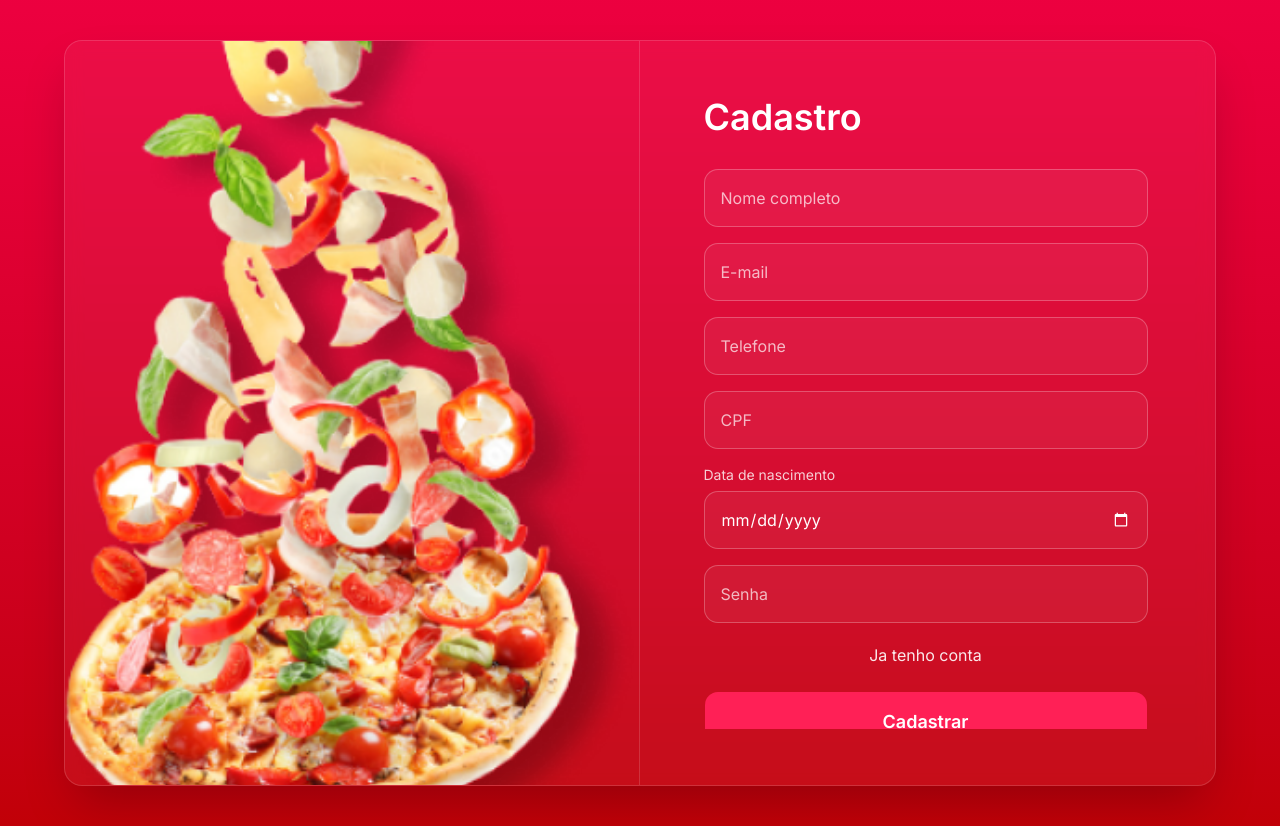
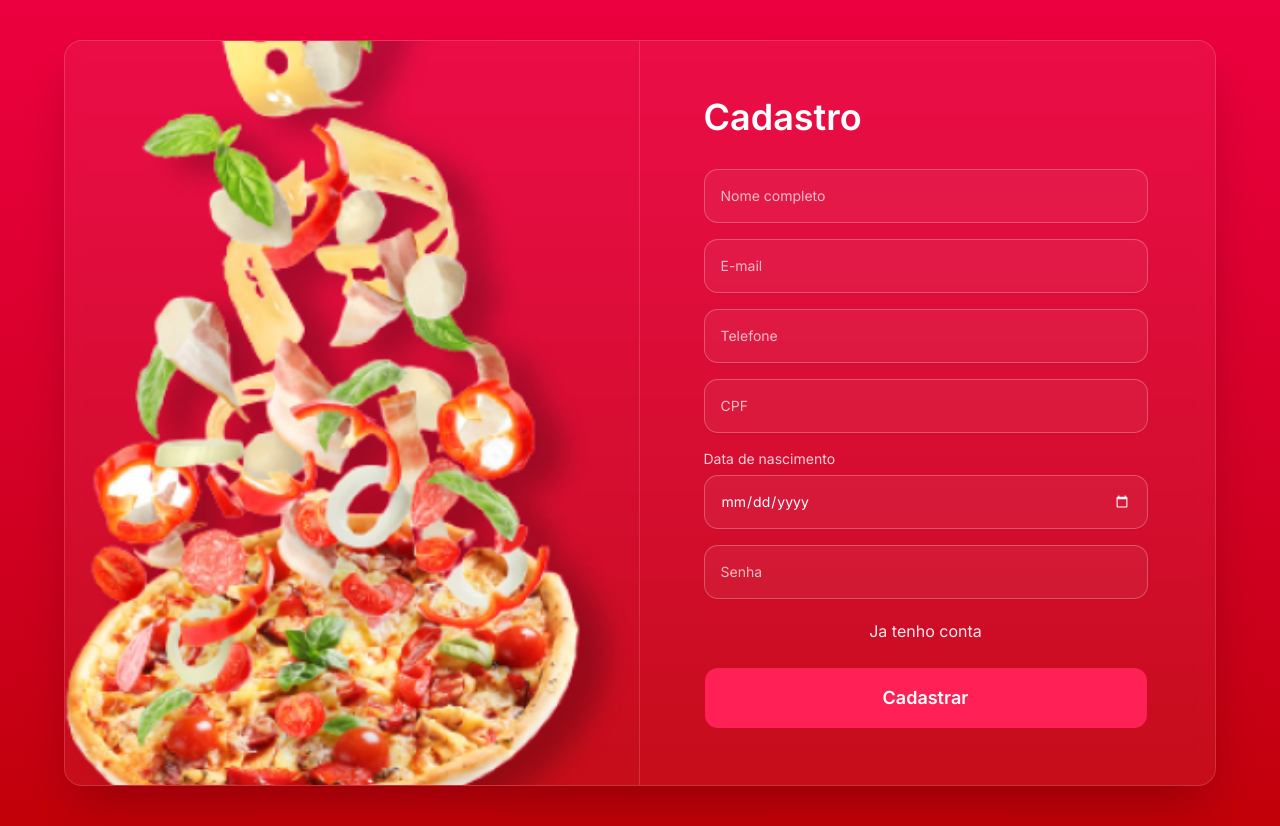
Before and after one commit to EngJao89/gopizza-web, a Next.js app: page /signup in a window 1280 px wide. Built offline with nearby package versions, Linux system fonts and the light colour scheme; no server answers.

Commit message:
refactor(gpw22-new-input-system): change component input from shadcn component

```diff
--- a/src/app/dashboard/pizza/[id]/page.tsx
+++ b/src/app/dashboard/pizza/[id]/page.tsx
@@ -7,6 +7,7 @@ import {
   NavigationMenuLink,
   NavigationMenuList,
 } from "@/components/ui/navigation-menu";
+import { Input } from "@/components/ui/input";
 import api from "@/lib/axios";
 import {
   normalizePizzaFlavorDetail,
@@ -277,13 +278,13 @@ export default function PizzaDetailPage() {
               >
                 Número da mesa
               </label>
-              <input
+              <Input
                 id="mesa"
                 type="number"
                 min={1}
                 value={tableNumber}
                 onChange={(e) => setTableNumber(e.target.value)}
-                className="w-full rounded-lg border border-[#e8e4e2] bg-white px-3 py-2.5 text-[#3d2c29] outline-none focus:border-[#2563eb] focus:ring-1 focus:ring-[#2563eb]"
+                className="w-full rounded-lg border border-[#e8e4e2] bg-white px-3 py-2.5 text-[#3d2c29] outline-none focus:border-[#2563eb] focus:ring-1 focus:ring-[#2563eb] h-auto"
               />
             </div>
             <div>
@@ -293,13 +294,13 @@ export default function PizzaDetailPage() {
               >
                 Quantidade
               </label>
-              <input
+              <Input
                 id="qtd"
                 type="number"
                 min={1}
                 value={quantity}
                 onChange={(e) => setQuantity(e.target.value)}
-                className="w-full rounded-lg border border-[#e8e4e2] bg-white px-3 py-2.5 text-[#3d2c29] outline-none focus:border-[#2563eb] focus:ring-1 focus:ring-[#2563eb]"
+                className="w-full rounded-lg border border-[#e8e4e2] bg-white px-3 py-2.5 text-[#3d2c29] outline-none focus:border-[#2563eb] focus:ring-1 focus:ring-[#2563eb] h-auto"
               />
             </div>
           </div>
--- a/src/app/dashboard/profile/page.tsx
+++ b/src/app/dashboard/profile/page.tsx
@@ -7,6 +7,7 @@ import {
   NavigationMenuLink,
   NavigationMenuList,
 } from "@/components/ui/navigation-menu";
+import { Input } from "@/components/ui/input";
 import api from "@/lib/axios";
 import {
   normalizeMeProfile,
@@ -152,11 +153,11 @@ export default function ProfilePage() {
               <label htmlFor="profile-name" className="mb-1 block text-xs font-medium text-[#8a7d79]">
                 Nome completo
               </label>
-              <input
+              <Input
                 id="profile-name"
                 readOnly
                 value={profile.name}
-                className={fieldClass}
+                className={`${fieldClass} h-auto`}
               />
             </div>
 
@@ -164,12 +165,12 @@ export default function ProfilePage() {
               <label htmlFor="profile-email" className="mb-1 block text-xs font-medium text-[#8a7d79]">
                 E-mail
               </label>
-              <input
+              <Input
                 id="profile-email"
                 readOnly
                 type="email"
                 value={profile.email}
-                className={fieldClass}
+                className={`${fieldClass} h-auto`}
               />
             </div>
 
@@ -177,11 +178,11 @@ export default function ProfilePage() {
               <label htmlFor="profile-phone" className="mb-1 block text-xs font-medium text-[#8a7d79]">
                 Telefone
               </label>
-              <input
+              <Input
                 id="profile-phone"
                 readOnly
                 value={formatPhone(profile.phone)}
-                className={fieldClass}
+                className={`${fieldClass} h-auto`}
               />
             </div>
 
@@ -189,11 +190,11 @@ export default function ProfilePage() {
               <label htmlFor="profile-cpf" className="mb-1 block text-xs font-medium text-[#8a7d79]">
                 CPF
               </label>
-              <input
+              <Input
                 id="profile-cpf"
                 readOnly
                 value={formatCpf(profile.cpf)}
-                className={fieldClass}
+                className={`${fieldClass} h-auto`}
               />
             </div>
 
@@ -201,11 +202,11 @@ export default function ProfilePage() {
               <label htmlFor="profile-birthday" className="mb-1 block text-xs font-medium text-[#8a7d79]">
                 Data de nascimento
               </label>
-              <input
+              <Input
                 id="profile-birthday"
                 readOnly
                 value={formatDateBr(profile.birthday)}
-                className={fieldClass}
+                className={`${fieldClass} h-auto`}
               />
             </div>
 
@@ -213,11 +214,11 @@ export default function ProfilePage() {
               <label htmlFor="profile-id" className="mb-1 block text-xs font-medium text-[#8a7d79]">
                 ID
               </label>
-              <input
+              <Input
                 id="profile-id"
                 readOnly
                 value={profile.id}
-                className={`${fieldClass} font-mono text-sm`}
+                className={`${fieldClass} font-mono text-sm h-auto`}
               />
             </div>
 
--- a/src/app/page.tsx
+++ b/src/app/page.tsx
@@ -14,6 +14,7 @@ import {
 } from "@/lib/auth";
 import { Button } from "@/components/ui/button";
 import { Card, CardContent } from "@/components/ui/card";
+import { Input } from "@/components/ui/input";
 import api from "@/lib/axios";
 import { toast } from "@/lib/toast";
 
@@ -60,10 +61,10 @@ export default function Home() {
         <CardContent className="px-0">
           <form onSubmit={handleSubmit(onSubmit)} className="space-y-4">
             <div>
-              <input
+              <Input
                 type="email"
                 placeholder="E-mail"
-                className={authFieldClassName}
+                className={`${authFieldClassName} h-auto`}
                 {...register("email", {
                   required: "Informe seu e-mail",
                   pattern: {
@@ -80,10 +81,10 @@ export default function Home() {
             </div>
 
             <div>
-              <input
+              <Input
                 type="password"
                 placeholder="Senha"
-                className={authFieldClassName}
+                className={`${authFieldClassName} h-auto`}
                 {...register("password", {
                   required: "Informe sua senha",
                   minLength: {
--- a/src/app/signup/page.tsx
+++ b/src/app/signup/page.tsx
@@ -5,6 +5,7 @@ import Link from "next/link";
 import { useForm } from "react-hook-form";
 import { AuthSplitLayout, authFieldClassName } from "@/components/auth/auth-split-layout";
 import { Button } from "@/components/ui/button";
+import { Input } from "@/components/ui/input";
 import api from "@/lib/axios";
 import { toast } from "@/lib/toast";
 import { isValidCPF } from "@/lib/validators/cpf";
@@ -50,8 +51,7 @@ export default function SignUpPage() {
     };
 
     try {
-      // Ajuste se sua API usar outro path (ex.: api/users ou api/auth/register).
-      await api.post("api/auth/signup", payload);
+      await api.post("api/users", payload);
       toast.success("Conta criada com sucesso.");
     } catch (error) {
       const axiosError = error as AxiosError<{ message?: string }>;
@@ -66,11 +66,11 @@ export default function SignUpPage() {
     <AuthSplitLayout title="Cadastro">
       <form onSubmit={handleSubmit(onSubmit)} className="space-y-4">
         <div>
-          <input
+          <Input
             type="text"
             placeholder="Nome completo"
             autoComplete="name"
-            className={authFieldClassName}
+            className={`${authFieldClassName} h-auto`}
             {...register("name", {
               required: "Informe seu nome",
               minLength: { value: 2, message: "Nome muito curto" },
@@ -82,11 +82,11 @@ export default function SignUpPage() {
         </div>
 
         <div>
-          <input
+          <Input
             type="email"
             placeholder="E-mail"
             autoComplete="email"
-            className={authFieldClassName}
+            className={`${authFieldClassName} h-auto`}
             {...register("email", {
               required: "Informe seu e-mail",
               pattern: {
@@ -101,11 +101,11 @@ export default function SignUpPage() {
         </div>
 
         <div>
-          <input
+          <Input
             type="tel"
             placeholder="Telefone"
             autoComplete="tel"
-            className={authFieldClassName}
+            className={`${authFieldClassName} h-auto`}
             {...register("phone", {
               required: "Informe seu telefone",
               validate: (v) =>
@@ -120,12 +120,12 @@ export default function SignUpPage() {
         </div>
 
         <div>
-          <input
+          <Input
             type="text"
             inputMode="numeric"
             placeholder="CPF"
             autoComplete="off"
-            className={authFieldClassName}
+            className={`${authFieldClassName} h-auto`}
             {...register("cpf", {
               required: "Informe seu CPF",
               validate: (v) => (isValidCPF(v) ? true : "CPF invalido"),
@@ -143,10 +143,10 @@ export default function SignUpPage() {
           >
             Data de nascimento
           </label>
-          <input
+          <Input
             id="signup-birthday"
             type="date"
-            className={`${authFieldClassName} text-white scheme-dark`}
+            className={`${authFieldClassName} text-white scheme-dark h-auto`}
             {...register("birthday", {
               required: "Informe sua data de nascimento",
             })}
@@ -157,11 +157,11 @@ export default function SignUpPage() {
         </div>
 
         <div>
-          <input
+          <Input
             type="password"
             placeholder="Senha"
             autoComplete="new-password"
-            className={authFieldClassName}
+            className={`${authFieldClassName} h-auto`}
             {...register("password", {
               required: "Informe sua senha",
               minLength: {
```
